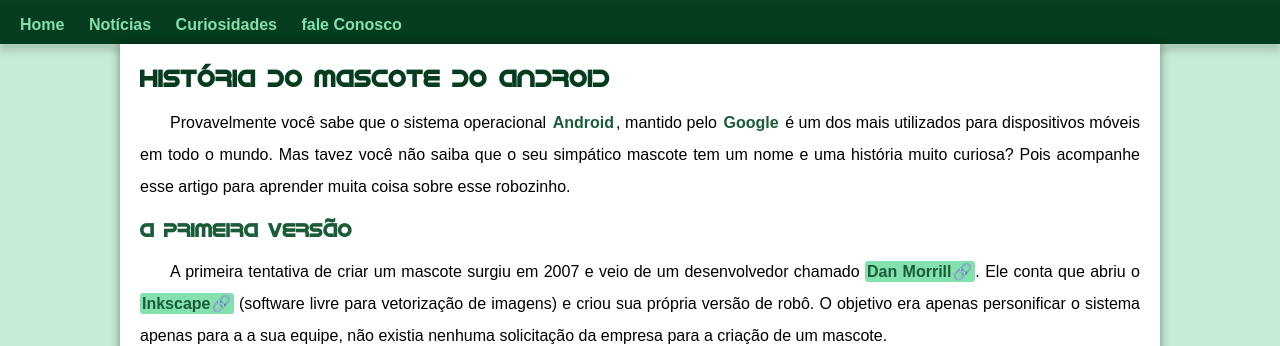
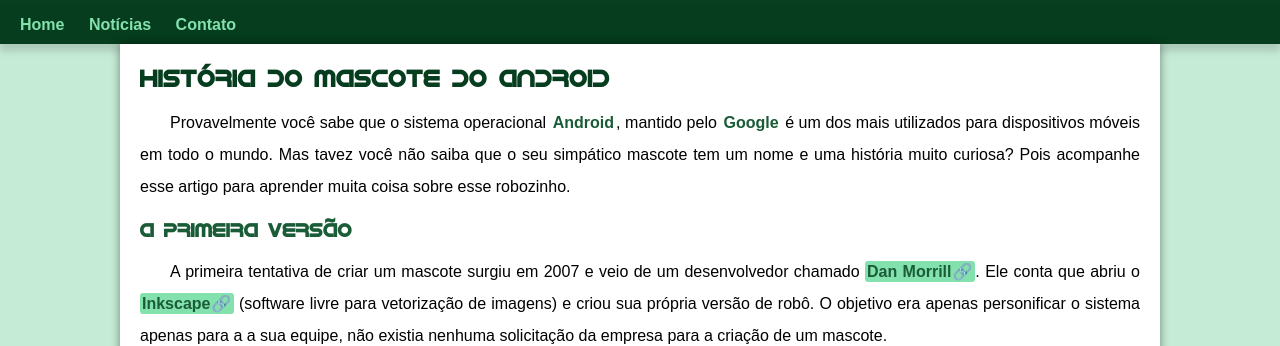
Before and after one commit to gabrielrevolti/Projeto-Android, a plain HTML site: page index.html in a window 1280 px wide. Shown: the part 184-530 px from the top of the page. Drawn offline with Linux system fonts and the light colour scheme.

Commit message:
Mudança na Barra de navegação

```diff
--- a/index.html
+++ b/index.html
@@ -16,8 +16,7 @@
         <nav>
             <a href="#">Home</a>
             <a href="#">Notícias</a>
-            <a href="#">Curiosidades</a>
-            <a href="#">fale Conosco</a>
+            <a href="#">Contato</a>
         </nav>
 
     <main>
```
